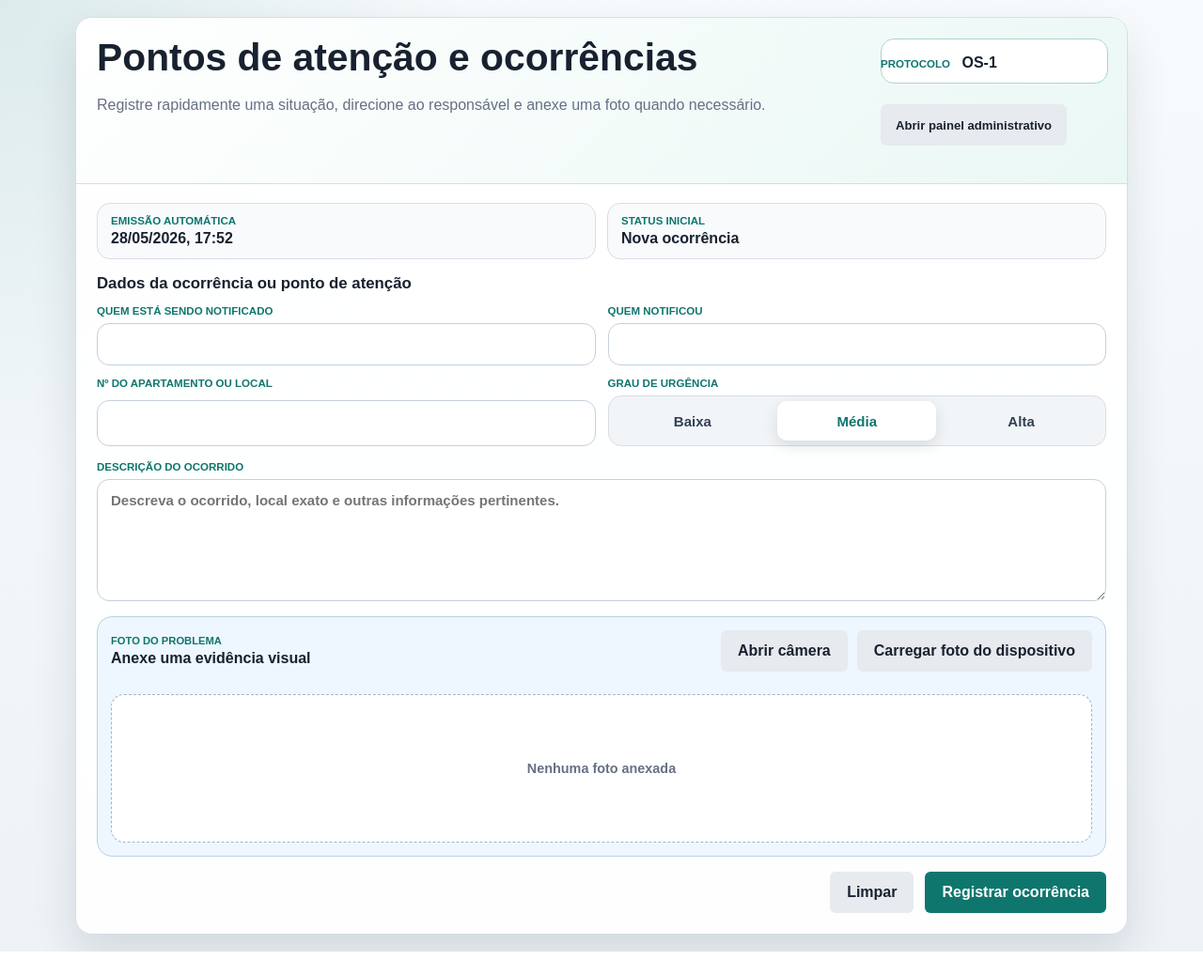
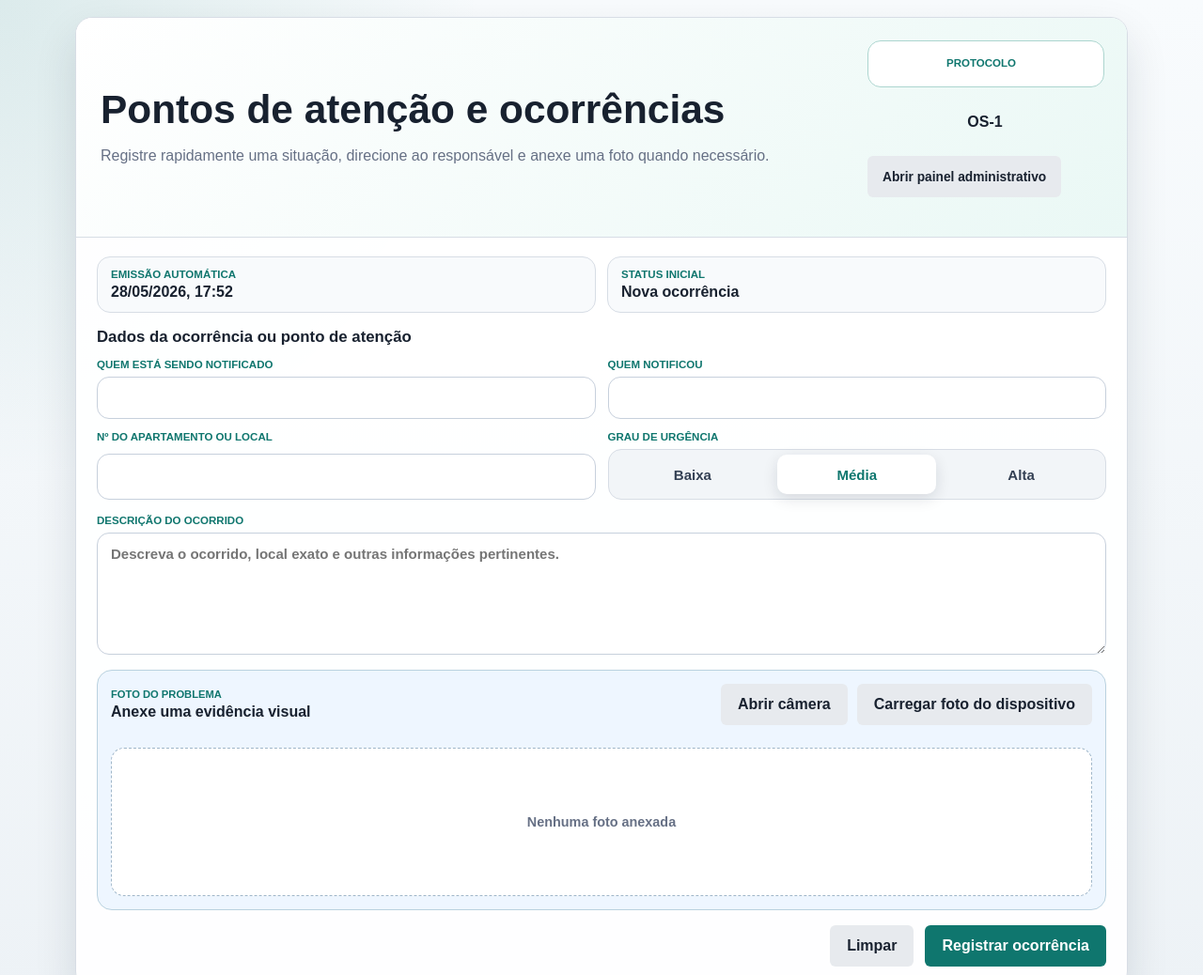
Before and after one commit to suprimentoshp/pontosdeatencao, a plain HTML site: page index.html in a window 1280 px wide. Shown: the top 1038 px of the page at 94% size. Before the commit the page ends 1013 px from the top, so only its background shows below. Drawn offline with Linux system fonts and the light colour scheme.

Commit message:
Refina alinhamento do cabecalho inicial

```diff
--- a/styles.css
+++ b/styles.css
@@ -68,10 +68,10 @@ a {
 
 .home-hero {
   display: grid;
-  grid-template-columns: minmax(0, 1fr) auto;
-  gap: 18px;
-  align-items: start;
-  padding: 22px;
+  grid-template-columns: minmax(0, 1fr) 250px;
+  gap: 28px;
+  align-items: center;
+  padding: 24px 26px;
   background: linear-gradient(135deg, #ffffff 0%, #eaf8f5 100%);
   border-bottom: 1px solid var(--line);
 }
@@ -83,32 +83,35 @@ a {
 .home-hero h1 {
   margin: 0;
   max-width: none;
-  font-size: clamp(1.7rem, 4vw, 2.55rem);
-  line-height: 1.02;
+  font-size: clamp(1.9rem, 3.7vw, 2.65rem);
+  line-height: 1.08;
 }
 
 .home-subtitle {
   max-width: 720px;
-  margin: 18px 0 0;
+  margin: 14px 0 0;
   color: var(--muted);
-  line-height: 1.35;
+  line-height: 1.45;
 }
 
 .home-protocol {
   position: relative;
   grid-column: 2;
-  width: 240px;
+  display: grid;
+  gap: 12px;
+  width: 100%;
   padding: 0;
   border: 0;
   background: transparent;
-  text-align: left;
+  text-align: center;
 }
 
 .home-protocol span:first-child,
 .home-protocol strong:first-of-type {
   display: inline-flex;
   align-items: center;
-  min-height: 46px;
+  justify-content: center;
+  min-height: 48px;
   position: relative;
   z-index: 1;
 }
@@ -121,8 +124,9 @@ a {
   content: "";
   display: block;
   position: absolute;
-  width: 240px;
-  height: 46px;
+  inset: 0 0 auto 0;
+  width: 100%;
+  height: 48px;
   border: 1px solid #acd5cf;
   border-radius: 14px;
   background: #fff;
@@ -130,10 +134,10 @@ a {
 
 .protocol-admin-link {
   width: 100%;
-  min-height: 34px;
-  margin: 20px 0 0;
+  min-height: 44px;
+  margin: 0;
   padding: 0 10px;
-  font-size: 0.82rem;
+  font-size: 0.86rem;
 }
 
 .home-protocol span,
```
